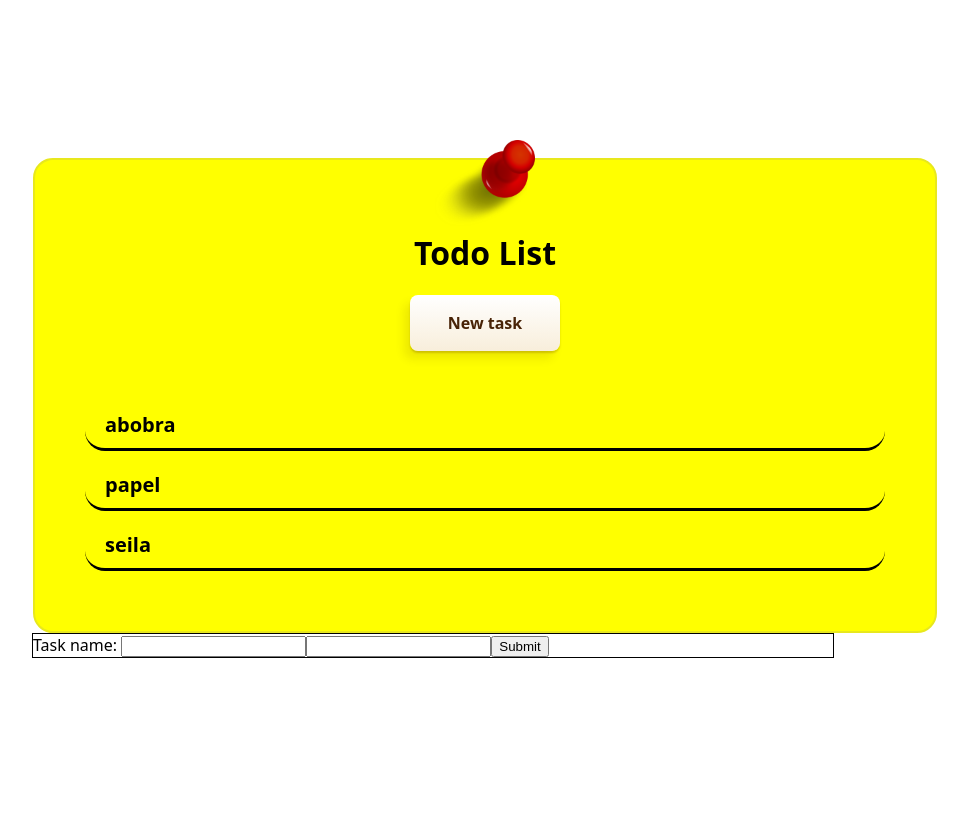
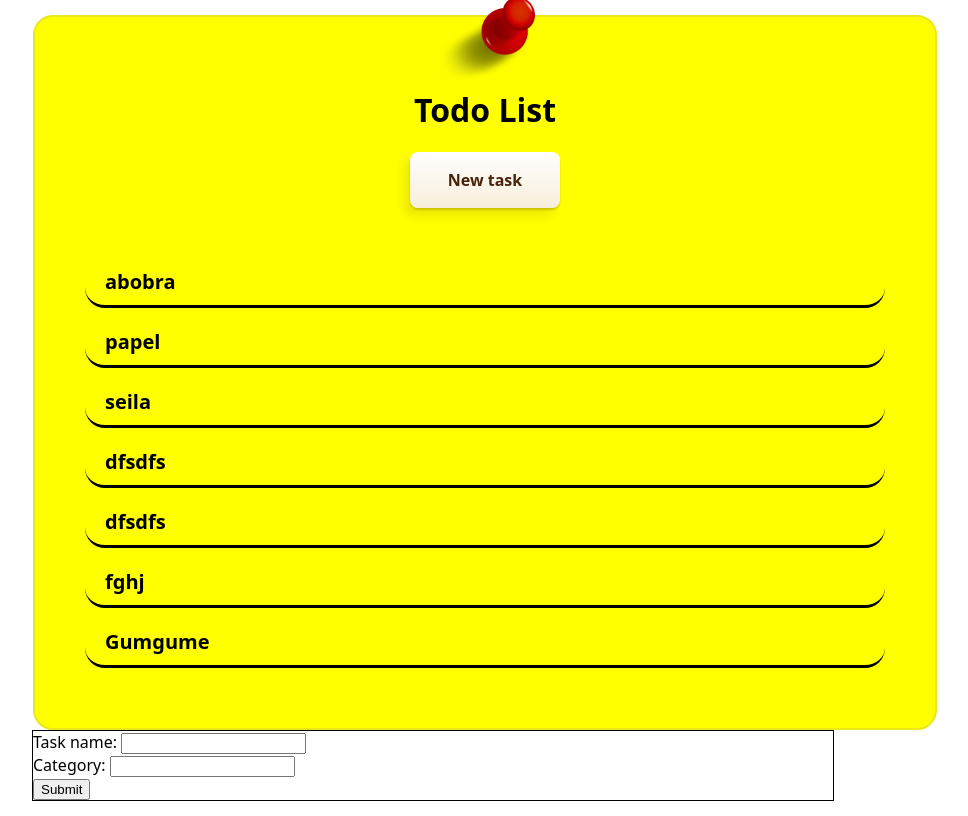
Before and after one commit to Kaique-Apolinario/CRUD-to-do-list, an Angular app: page / in a window 1280 px wide. Shown: the whole page, without its empty margins (207-1175 px from the left). Built offline with nearby package versions, Linux system fonts and the light colour scheme; data requests are answered from the project's data file.

Commit message:
Fixing forms and finishing addTask

```diff
--- a/db.json
+++ b/db.json
@@ -17,6 +17,29 @@
       "task_name": "seila",
       "category": "good vibes",
       "finished": false
+    },
+    {
+      "id": "fb45",
+      "task_name": "dfsdfs",
+      "category": "sdfsdfs",
+      "finished": false
+    },
+    {
+      "id": "f715",
+      "task_name": "dfsdfs",
+      "category": "sdfsdfs"
+    },
+    {
+      "id": "8841",
+      "task_name": "fghj",
+      "category": "gfhj",
+      "finished": false
+    },
+    {
+      "id": "3985",
+      "task_name": "Gumgume",
+      "category": "Gumgumer",
+      "finished": false
     }
   ]
 }
--- a/src/app/components/add-task/add-task.component.html
+++ b/src/app/components/add-task/add-task.component.html
@@ -2,7 +2,10 @@
     <div>
         <label for="taskname">Task name: </label>
         <input type="text" id="taskname"  formControlName="task_name">
-        <input type="text" id="taskname"  formControlName="category">
+        <br>
+        <label for="category">Category: </label>
+        <input type="text" id="category"  formControlName="category">
+        <br>
         <button type="submit">Submit</button>
     </div>
 
--- a/src/app/components/add-task/add-task.component.ts
+++ b/src/app/components/add-task/add-task.component.ts
@@ -1,16 +1,16 @@
 import { Component, EventEmitter, Output,  } from '@angular/core';
 import { FormControl, FormGroup, ReactiveFormsModule, Validators } from '@angular/forms';
 import { Task } from 'zone.js/lib/zone-impl';
+import { TasksComponent } from '../tasks/tasks.component';
 
 @Component({
   selector: 'app-add-task',
   standalone: true,
-  imports: [ReactiveFormsModule],
+  imports: [TasksComponent, ReactiveFormsModule],
   templateUrl: './add-task.component.html',
   styleUrl: './add-task.component.css'
 })
-export class AddTaskComponent {
-  @Output() onSubmitTask = new EventEmitter<any>();
+export class AddTaskComponent extends TasksComponent{
 
   addTaskForms = new FormGroup({
     task_name: new FormControl(""),
@@ -19,5 +19,7 @@ export class AddTaskComponent {
 
 
 addTask() {
+  console.log(this.addTaskForms.value);
+  this.addTasks(this.addTaskForms);
+  }
 }
-}
--- a/src/app/components/tasks/tasks.component.ts
+++ b/src/app/components/tasks/tasks.component.ts
@@ -3,6 +3,7 @@ import { TasksService } from '../../services/tasks.service';
 import { Task } from '../../../Task';
 import { CommonModule } from '@angular/common';
 import { TaskItemComponent } from '../task-item/task-item.component';
+import { FormGroup } from '@angular/forms';
 
 @Component({
   selector: 'app-tasks',
@@ -19,19 +20,20 @@ export class TasksComponent implements OnInit {
   constructor(private taskService: TasksService) { }
 
   ngOnInit(): void {
-    this.taskService.getTasks().subscribe((tasksList) =>
-      this.tasksList = tasksList
-    )
+    this.getTasks();
   }
 
-  addTasks(task:Task) {
-    this.taskService.addTask(task).subscribe();
-  }
+  getTasks() {
+  this.taskService.getTasks().subscribe((tasksList) =>
+    this.tasksList = tasksList)
+}
 
-  toggleTask(task:Task) {
-    task.finished = !task.finished;
-    this.taskService.updateTask(task).subscribe();
-  }
+addTasks(task: FormGroup) {
+  this.taskService.addTask(task.value).subscribe();
+}
 
-
+toggleTask(task: Task) {
+  task.finished = !task.finished;
+  this.taskService.updateTask(task).subscribe();
 }
+}
```
